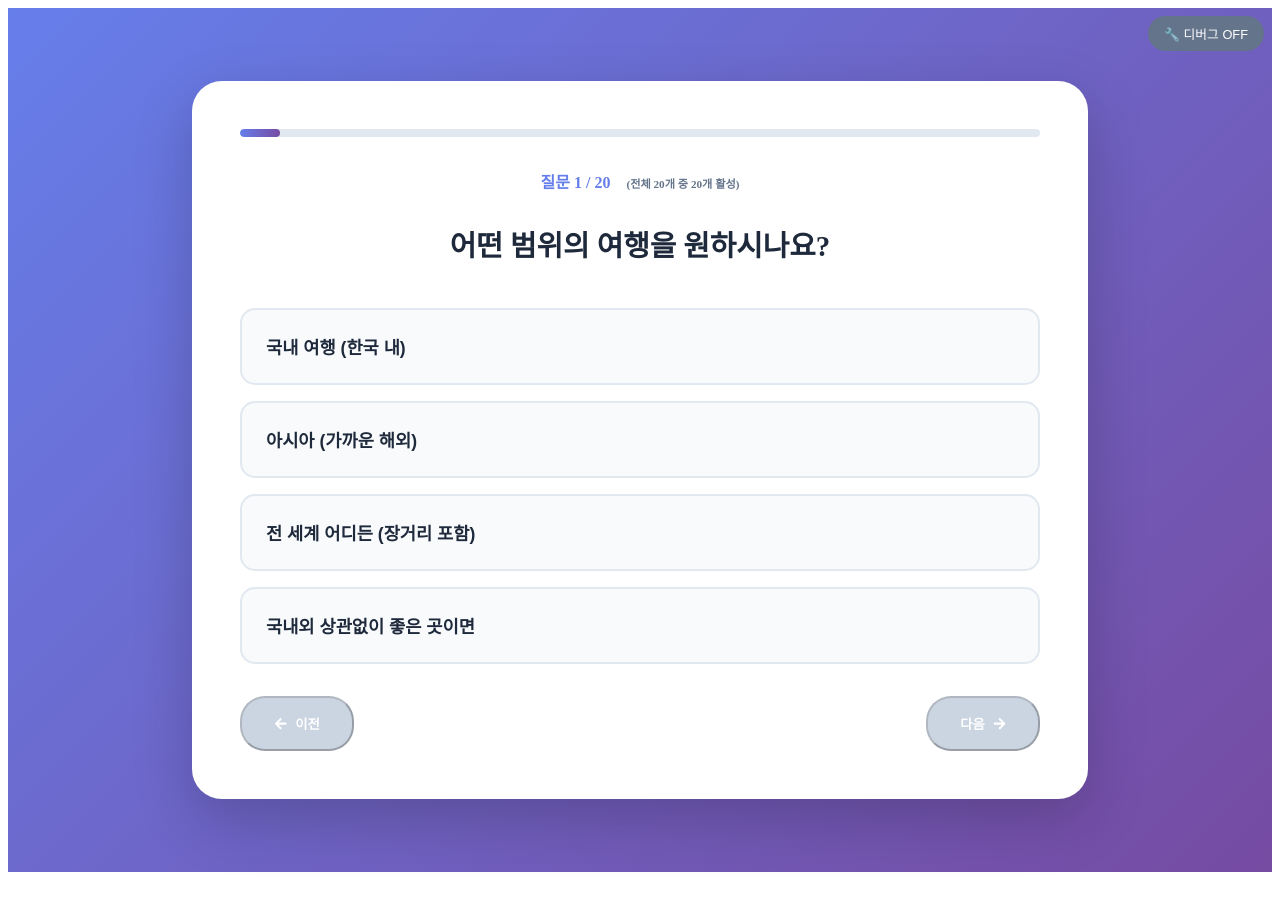
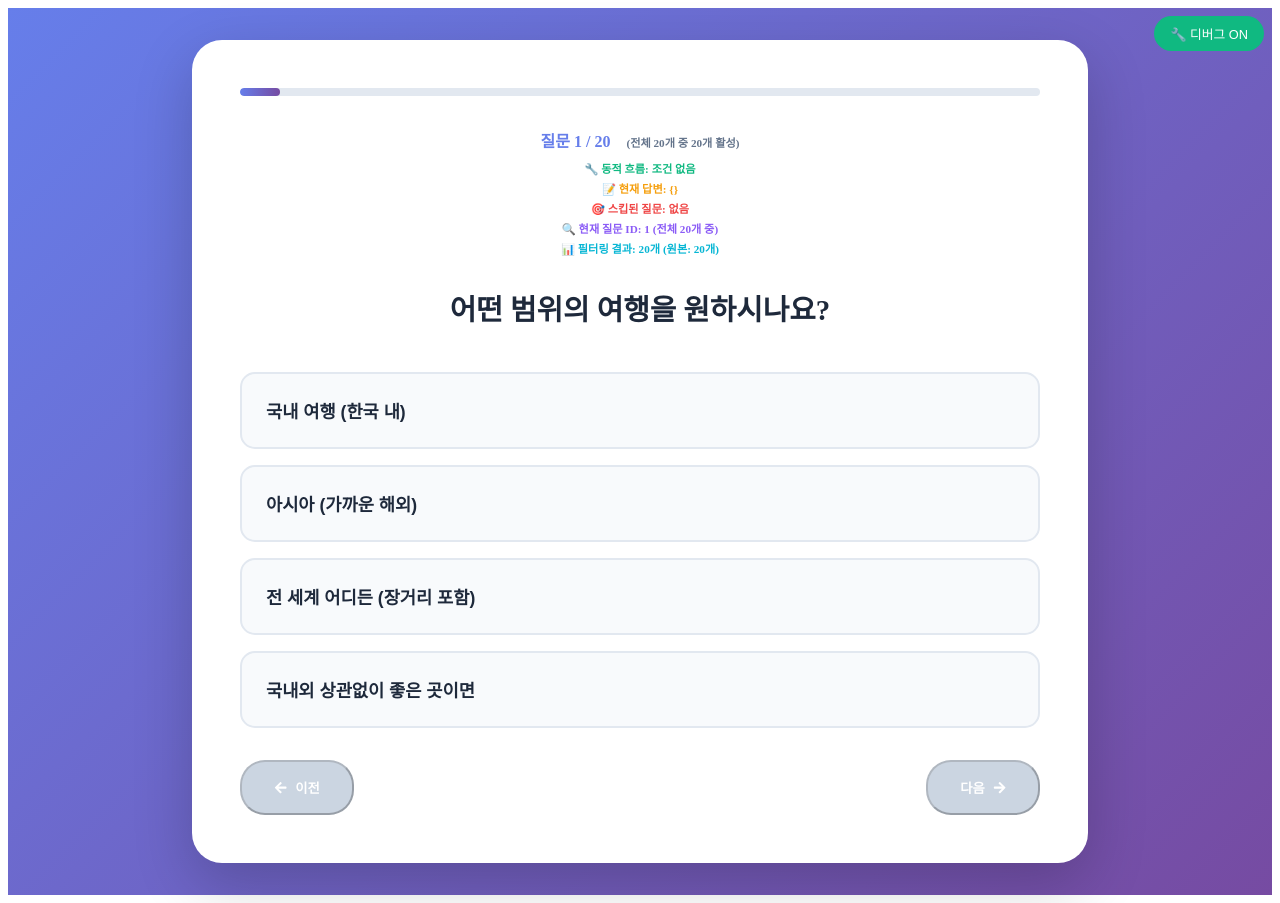
Before and after one commit to suaseo0929-ship-it/tripkit-website, a Next.js app: page /TravelTestPage in a window 1280 px wide. Before the commit the page ends 880 px from the top, so only its background shows below. Built offline with nearby package versions, Linux system fonts and the light colour scheme.

Commit message:
Force debug mode ON and enhance logging for dynamic flow troubleshooting

```diff
--- a/src/pages/TravelTestPage.tsx
+++ b/src/pages/TravelTestPage.tsx
@@ -535,7 +535,7 @@ const TravelTestPage: React.FC = () => {
   const [currentQuestion, setCurrentQuestion] = useState(0);
   const [answers, setAnswers] = useState<{ [key: number]: string | string[] }>({});
   const [showResult, setShowResult] = useState(false);
-  const [debugMode, setDebugMode] = useState(false);
+  const [debugMode, setDebugMode] = useState(true); // 🔧 강제로 디버그 모드 켜기
   const router = useRouter();
 
   // 🔧 동적으로 질문 필터링 (수정된 로직)
@@ -543,13 +543,16 @@ const TravelTestPage: React.FC = () => {
     const allAnswerValues = Object.values(answers).flat();
     console.log('🔍 Current answers:', allAnswerValues);
     console.log('🔍 Answer keys:', Object.keys(answers));
+    console.log('🔍 All answer values:', allAnswerValues);
 
     const filtered = allQuestions.filter(question => {
       // skipIf 조건 체크 - 특정 답변이 있으면 해당 질문 스킵
       if (question.condition?.skipIf) {
-        const shouldSkip = question.condition.skipIf.some(skipValue =>
-          allAnswerValues.includes(skipValue)
-        );
+        const shouldSkip = question.condition.skipIf.some(skipValue => {
+          const hasValue = allAnswerValues.includes(skipValue);
+          console.log(`🔍 Question ${question.id}: checking skipIf "${skipValue}" = ${hasValue}`);
+          return hasValue;
+        });
         if (shouldSkip) {
           console.log(`🚫 Skipping question ${question.id}: ${question.question} (skipIf: ${question.condition.skipIf})`);
           return false;
@@ -572,6 +575,7 @@ const TravelTestPage: React.FC = () => {
 
     console.log(`📊 Filtered questions: ${allQuestions.length} → ${filtered.length}`);
     console.log(`📋 Active questions:`, filtered.map(q => q.id));
+    console.log(`📋 Skipped questions:`, allQuestions.filter(q => !filtered.includes(q)).map(q => q.id));
     return filtered;
   }, [answers]);
 
```
